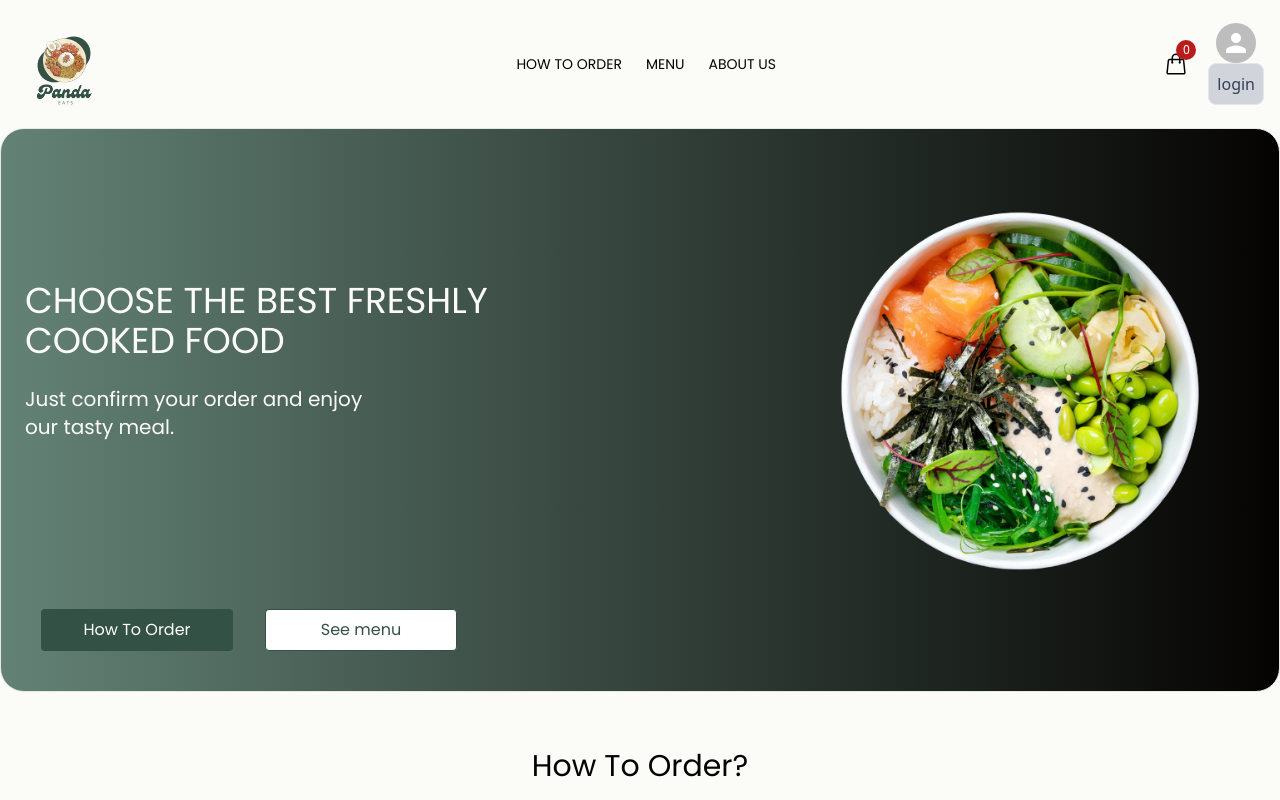
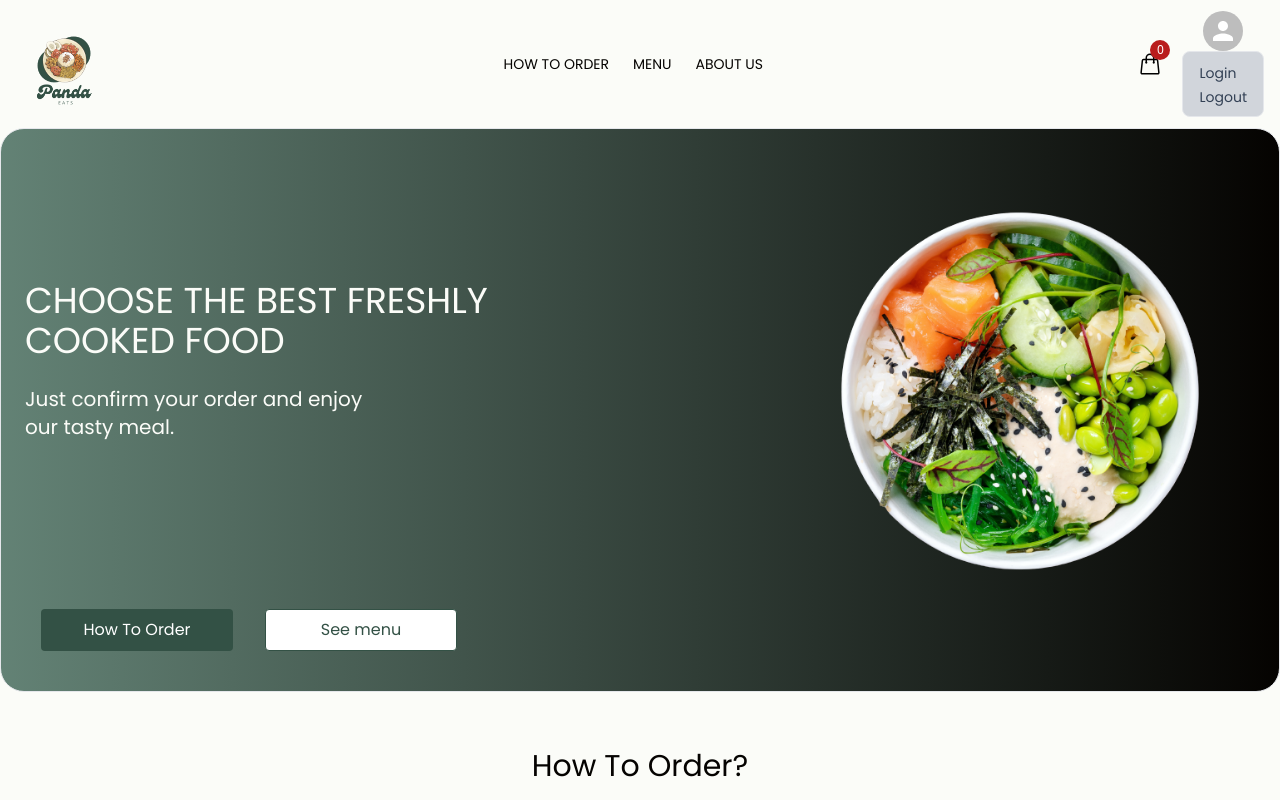
Before and after one commit to Shoetan/Panda-eats, a React (Vite) app: page / in a window 1280 px wide. Both pictures are taken after a click on the element 1243 px from the left and 64 px from the top of the page. Shown: the top 800 px of the page. Built offline with nearby package versions, Linux system fonts and the light colour scheme; no server answers.

Commit message:
finished the implementation of firebase authentication using the google sign in method

```diff
--- a/src/components/Dropmenu.jsx
+++ b/src/components/Dropmenu.jsx
@@ -1,5 +1,5 @@
 import { auth, provider } from '../firebase/firbase'
-import { signInWithPopup } from 'firebase/auth';
+import { signInWithPopup, signOut } from 'firebase/auth';
 
 
 
@@ -7,26 +7,36 @@ import { signInWithPopup } from 'firebase/auth';
 const Dropdown = () => {
 
 
-    const signIn = () =>{
+    const signInUser = () =>{
         signInWithPopup(auth, provider)
             .then((result) =>{
-                console.log(result);
+                window.localStorage.setItem('credentials',JSON.stringify(result));
             })
 
             .catch ((err) => {
-                console.log(err);
+                window.localStorage.setItem('error', err.message );
             })
+    }
+
+    const signOutUser = () => {
+       signOut(auth)
+        .then((result) => {
+            console.log(result);
+        })
+
+        .catch ((err) => {
+            console.log(err.message);
+        })
     }
 
     return (
         <div>
                      {/*Drop down Menu*/}
-                     <div className='border p-2 rounded-lg bg-gray-300 text-slate-700'>
-
-                        <button onClick={signIn}>
-                            login
-                        </button>
-
+                     <div className='border px-4 py-2 rounded-lg bg-gray-300 text-slate-700 flex items-center justify-center'>
+                        <ul>
+                            <li><a href="#"className='font-poppins text-sm hover:opacity-90'onClick={signInUser}>Login</a></li>
+                            <li><a href="#"className='font-poppins text-sm hover:opacity-90'onClick={signOutUser}>Logout</a></li>
+                        </ul>
                     </div>
 
         </div>
--- a/src/components/Header.jsx
+++ b/src/components/Header.jsx
@@ -2,17 +2,15 @@ import logo from '../assets/Logo.png';
 import { useSelector} from 'react-redux'
 import { CartIcon } from '../icons';
 import { Avatar } from '@mui/material';
-
 import { useDispatch } from 'react-redux';
 import { isOpen } from '../features/checkout/checkoutSlice';
 import { motion } from 'framer-motion';
 import Dropdown from './Dropmenu';
+import { useState } from 'react';
+import { useAuthState } from 'react-firebase-hooks/auth'
+import { auth } from '../firebase/firbase';
 
-import { signInWithPopup } from 'firebase/auth';
 
-import { auth , provider} from '../firebase/firbase'
-
-import { useState } from 'react';
 
 const Header = () => {
 
@@ -31,6 +29,15 @@ const Header = () => {
     //function to toggle the simple dropdown menu
     const showDropdown = () =>{
         setIsShow(!isShow)
+
+    }
+
+    // get the credentials of the current logged in user
+    const [user] = useAuthState(auth)
+
+
+    const showUser = () => {
+      console.log();
     }
 
     return (
@@ -60,7 +67,8 @@ const Header = () => {
         <div className='flex items-center justify-center mr-4'>
 
                  <motion.div whileTap={{scale:0.6}} className='cursor-pointer' onClick={()=>{
-                    dispatch(isOpen());
+                    dispatch(isOpen())
+
 
                 }}>
                      <CartIcon/>
@@ -74,8 +82,9 @@ const Header = () => {
                 <motion.div whileTap={{scale:0.6 }} className='cursor-pointer'
                 onClick={() =>{
                     showDropdown()
+                    showUser()
                 }}>
-                    <Avatar/>
+                    <Avatar />
                 </motion.div>
 
                 {/* using the tenary operation to display a simple dropdowm menu depending on the state  */}
```
